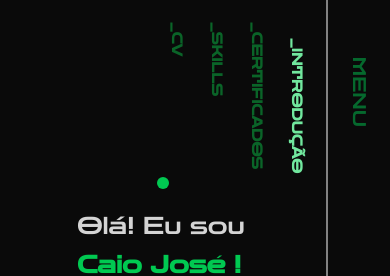
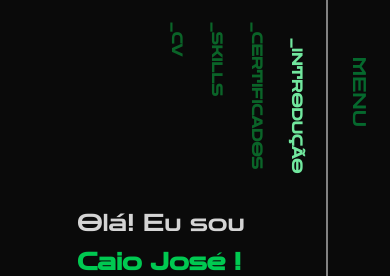
Before and after one commit to Josefs-stack/josefmmxv, a Next.js app: page /About in a window 390 px wide. Shown: the top 276 px of the page. Built offline with nearby package versions, Linux system fonts and the light colour scheme.

Commit message:
responsive Josef-About Page

```diff
--- a/components/About/Josef.tsx
+++ b/components/About/Josef.tsx
@@ -6,12 +6,12 @@ import CJ from '@/public/assets/caio.jpg';
 
 export default function Josef() {
   return (
-    <article className="mt-[20vh] md:mt-0 md:h-[80vh] h-[80vh] w-5/6 flex flex-col md:flex-row justify-around items-center px-4 overflow-y-scroll Scroll-none md:overflow-hidden">
+    <article className="mt-[20vh] lg:mt-0 lg:h-[80vh] h-[80vh] w-5/6 flex flex-col md:flex-row justify-around items-center px-4 overflow-y-scroll Scroll-none lg:overflow-hidden">
       <motion.div
         initial={{ opacity: 0, scale: 0.8 }}
         animate={{ opacity: 1, scale: 1 }}
         transition={{ delay: 0.3, duration: 0.8 }}
-        className="relative md:w-[500px] md:h-[500px] h-0 flex-shrink-0 border-l-10 border-t-10 border-r-2 border-b-2 border-green-500 rounded-full overflow-hidden"
+        className="relative lg:w-[500px] lg:h-[500px] h-0 flex-shrink-0 lg:border-l-10 lg:border-t-10 lg:border-r-2 lg:border-b-2 lg:border-green-500 rounded-full overflow-hidden"
       >
         <Image
           src={CJ}
@@ -25,7 +25,7 @@ export default function Josef() {
         initial={{ opacity: 0, y: 50 }}
         animate={{ opacity: 1, y: 0 }}
         transition={{ duration: 0.8 }}
-        className="ml-5 sm:w-2/4 w-4/5 h-auto flex flex-col md:flex-row gap-12 items-center"
+        className="ml-5 lg:w-2/4 w-4/5 h-auto flex flex-col md:flex-row gap-12 items-center"
       >
         <motion.div
           initial={{ opacity: 0 }}
```
